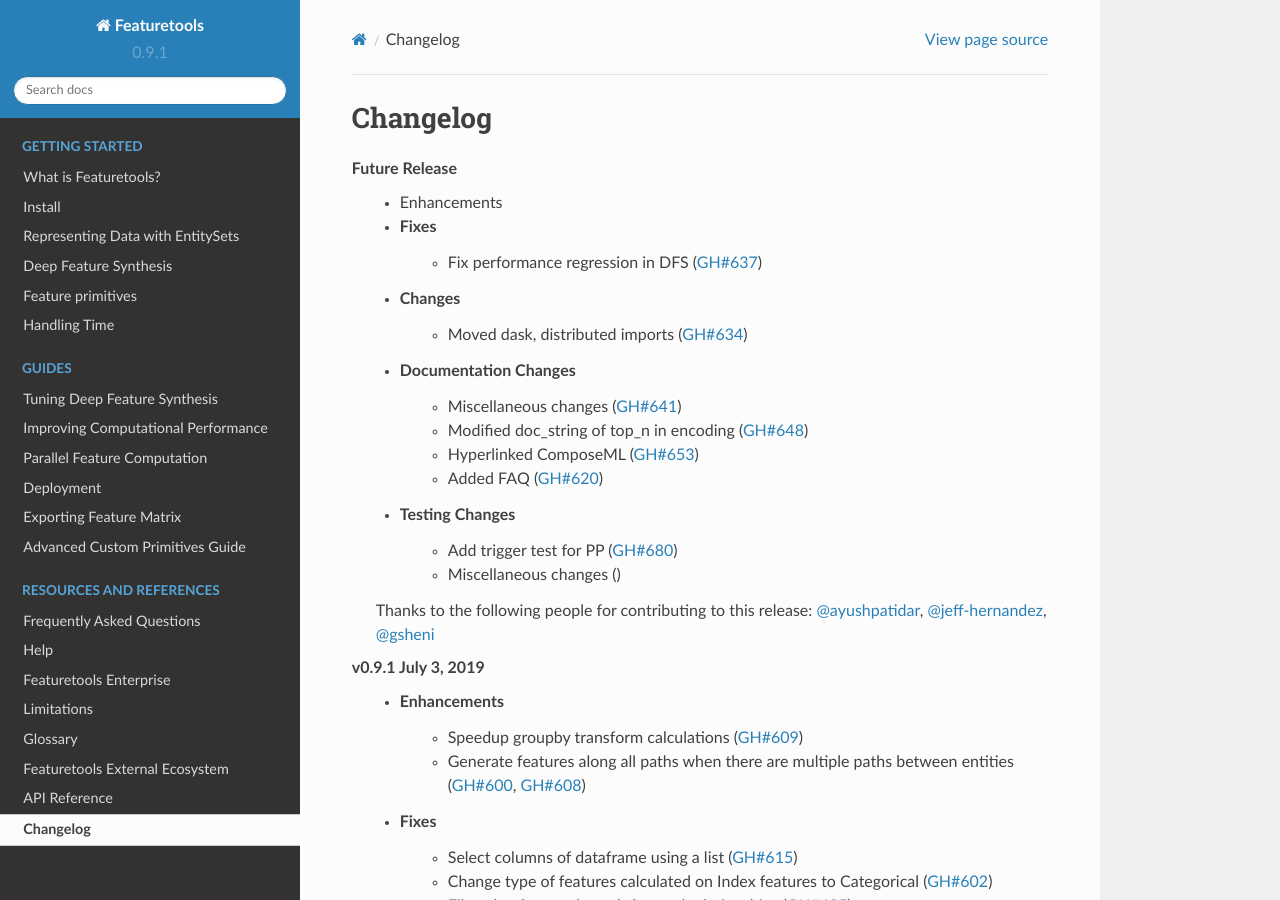
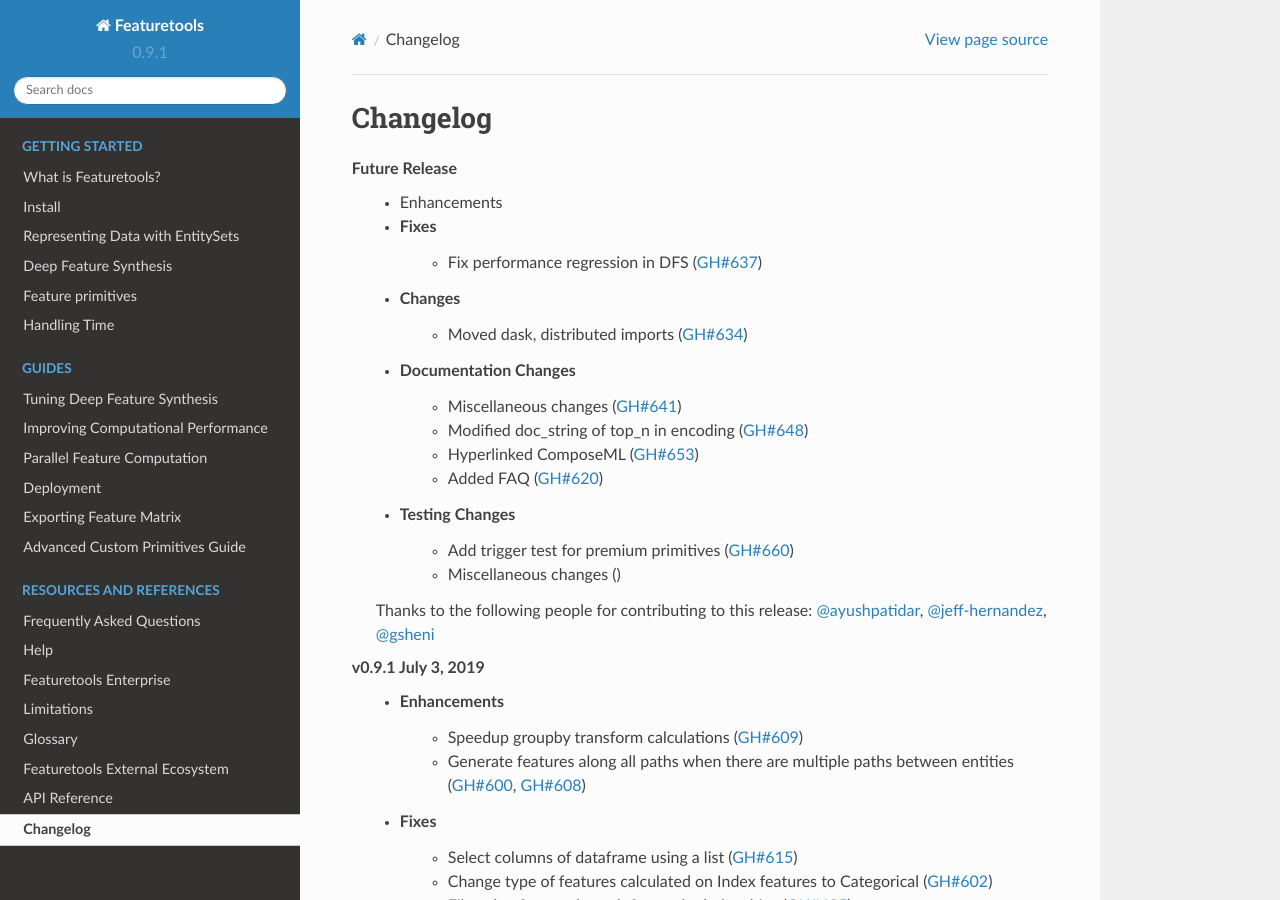
Before and after one commit to alteryx/featuretools, a Sphinx documentation site: the page built from docs/source/changelog.rst, in a window 1280 px wide and 900 px high. Built offline with Sphinx 7.4.7 and the Read the Docs theme 2.0.0, drawn with Linux system fonts in a browser that asks for light colours; pages that are not in the unit, such as notebooks, are missing from menus.

Commit message:
fix changelog

```diff
--- a/docs/source/changelog.rst
+++ b/docs/source/changelog.rst
@@ -14,7 +14,7 @@
         * Hyperlinked ComposeML (:pr:`653`)
         * Added FAQ (:pr:`620`)
     * Testing Changes
-        * Add trigger test for PP (:pr:`680`)
+        * Add trigger test for premium primitives (:pr:`660`)
         * Miscellaneous changes ()
 
     Thanks to the following people for contributing to this release:
```
